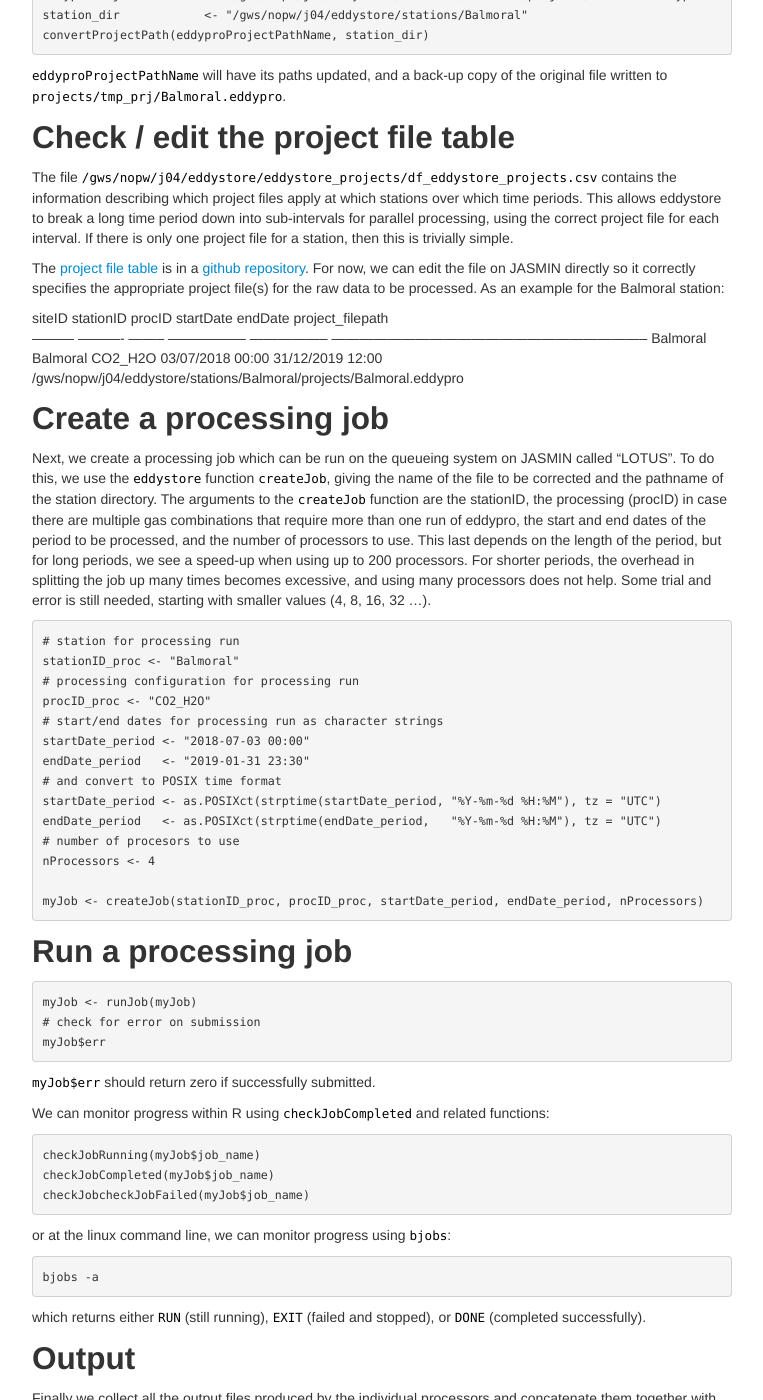
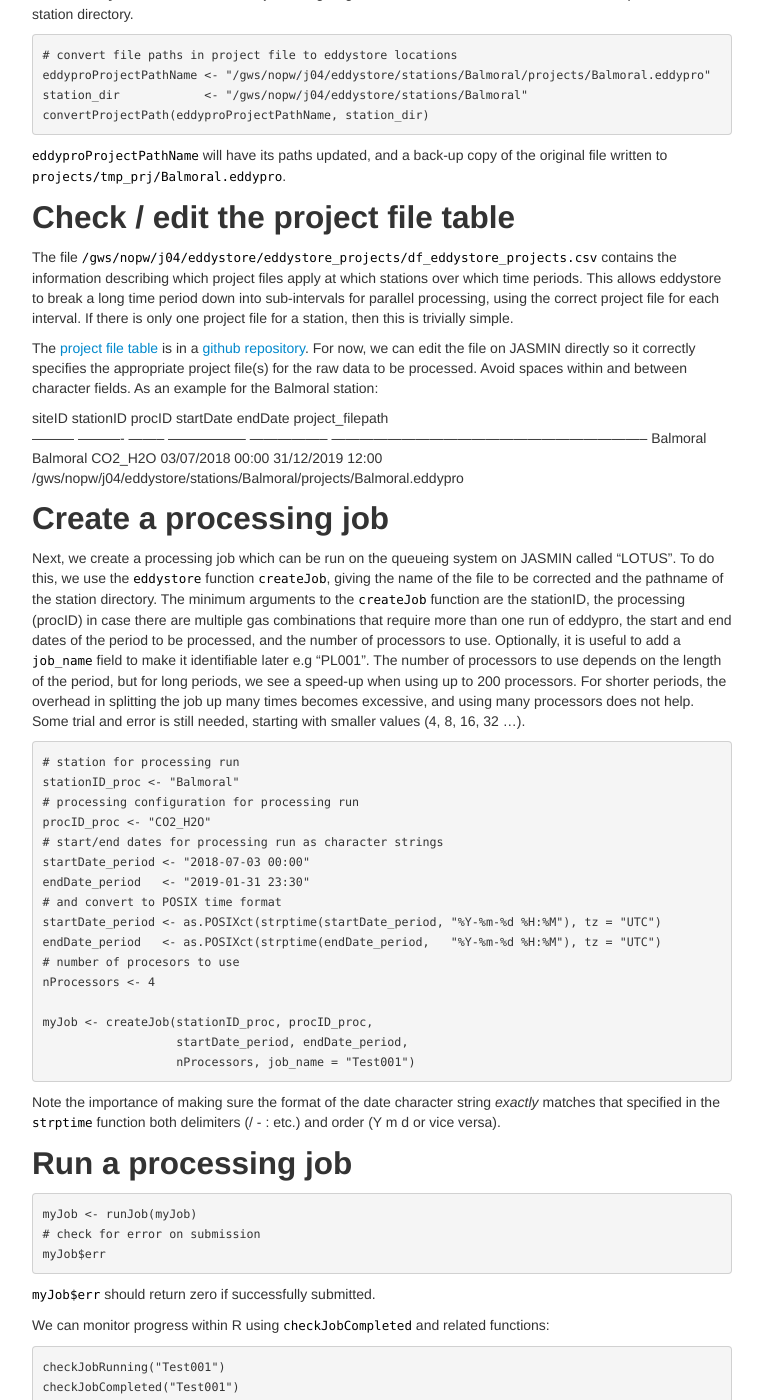
Before and after one commit to NERC-CEH/eddystore, a Jekyll site: the page built from pages/use_eddystore.md, in a window 1280 px wide and 1400 px high, scrolled down 1786 px. Shown: the whole window, without its empty margins (258-1021 px from the left). Built offline with Jekyll 4.4.1, drawn with Linux system fonts in a browser that asks for light colours; our own code applies the rules of GitHub Pages for plain Markdown files; some of the changed text lies outside the part shown.

Commit message:
Updated user guide

````diff
--- a/pages/use_eddystore.md
+++ b/pages/use_eddystore.md
@@ -7,7 +7,7 @@ description: Overview of how to access eddystore
 
 
 # Introduction
-Eddystore is a system for parallel processing of eddy covariance data on JASMIN. In this document, I demonstrate how to run it.
+Eddystore is a system for parallel processing of eddy covariance data on JASMIN. This document gives a brief demonstration of how to run it.
 
 
 # Manually setting up processing jobs using `eddystore` on JASMIN
@@ -88,6 +90,8 @@ For example, the *Balmoral* station would have the following sub-directories:
  # and these should be subdivided at least by year e.g.
 /gws/nopw/j04/eddystore/stations/Balmoral/raw_files/2018
 /gws/nopw/j04/eddystore/stations/Balmoral/raw_files/2019
+# and a directory for temporary files is needed
+/gws/nopw/j04/eddystore/stations/Balmoral/tmp
 ```
 <!--- } -->
 
@@ -111,7 +115,7 @@ convertProjectPath(eddyproProjectPathName, station_dir)
 ## Check / edit the project file table
 The file `/gws/nopw/j04/eddystore/eddystore_projects/df_eddystore_projects.csv` contains the information describing which project files apply at which stations over which time periods.  This allows eddystore to break a long time period down into sub-intervals for parallel processing, using the correct project file for each interval. If there is only one project file for a station, then this is trivially simple.
 
-The [project file table](https://raw.githubusercontent.com/NERC-CEH/eddystore_projects/master/df_eddystore_projects.csv) is in a [github repository](https://github.com/NERC-CEH/eddystore_projects). For now, we can edit the file on JASMIN directly so it correctly specifies the appropriate project file(s) for the raw data to be processed.  As an example for the Balmoral station:
+The [project file table](https://raw.githubusercontent.com/NERC-CEH/eddystore_projects/master/df_eddystore_projects.csv) is in a [github repository](https://github.com/NERC-CEH/eddystore_projects). For now, we can edit the file on JASMIN directly so it correctly specifies the appropriate project file(s) for the raw data to be processed.  Avoid spaces within and between character fields. As an example for the Balmoral station:
 
 
 <!--- { make_table -->
@@ -125,7 +129,7 @@ Balmoral   Balmoral    CO2_H2O   03/07/2018 00:00   31/12/2019 12:00   /gws/nopw
 ## Create a processing job
 Next, we create a processing job which can be run on the queueing system on JASMIN called "LOTUS".
 To do this, we use the `eddystore` function `createJob`, giving the name of the file to be corrected and the pathname of the station directory.
-The arguments to the `createJob` function are the stationID, the processing (procID) in case there are multiple gas combinations that require more than one run of eddypro, the start and end dates of the period to be processed, and the number of processors to use. This last depends on the length of the period, but for long periods, we see a speed-up when using up to 200 processors.  For shorter periods, the overhead in splitting the job up many times becomes excessive, and using many processors does not help. Some trial and error is still needed, starting with smaller values (4, 8, 16, 32 ...).
+The minimum arguments to the `createJob` function are the stationID, the processing (procID) in case there are multiple gas combinations that require more than one run of eddypro, the start and end dates of the period to be processed, and the number of processors to use. Optionally, it is useful to add a `job_name` field to make it identifiable later e.g "PL001". The number of processors to use depends on the length of the period, but for long periods, we see a speed-up when using up to 200 processors.  For shorter periods, the overhead in splitting the job up many times becomes excessive, and using many processors does not help. Some trial and error is still needed, starting with smaller values (4, 8, 16, 32 ...).
 
 <!--- { createJob -->
 
@@ -143,8 +147,12 @@ endDate_period   <- as.POSIXct(strptime(endDate_period,   "%Y-%m-%d %H:%M"), tz
 # number of procesors to use
 nProcessors <- 4
 
-myJob <- createJob(stationID_proc, procID_proc, startDate_period, endDate_period, nProcessors)
+myJob <- createJob(stationID_proc, procID_proc,
+                   startDate_period, endDate_period,
+                   nProcessors, job_name = "Test001")
 ```
+
+Note the importance of making sure the format of the date character string *exactly* matches that specified in the `strptime` function both delimiters (/ - : etc.) and order (Y m d or vice versa).
 <!--- } -->
 
 
@@ -166,9 +174,9 @@ We can monitor progress within R using `checkJobCompleted` and related functions
 <!--- { check_job_r -->
 
 ```r
-checkJobRunning(myJob$job_name)
-checkJobCompleted(myJob$job_name)
-checkJobcheckJobFailed(myJob$job_name)
+checkJobRunning("Test001")
+checkJobCompleted("Test001")
+checkJobcheckJobFailed("Test001")
 ```
 <!--- } -->
 
@@ -177,7 +185,7 @@ or at the linux command line, we can monitor progress using `bjobs`:
 <!--- { check_job -->
 
 ```sh
-bjobs -a
+bjobs -a -J Test001
 ```
 <!--- } -->
 
````
Also changed, not shown: other parts of pages/use_eddystore.md (+2 -0 lines).
